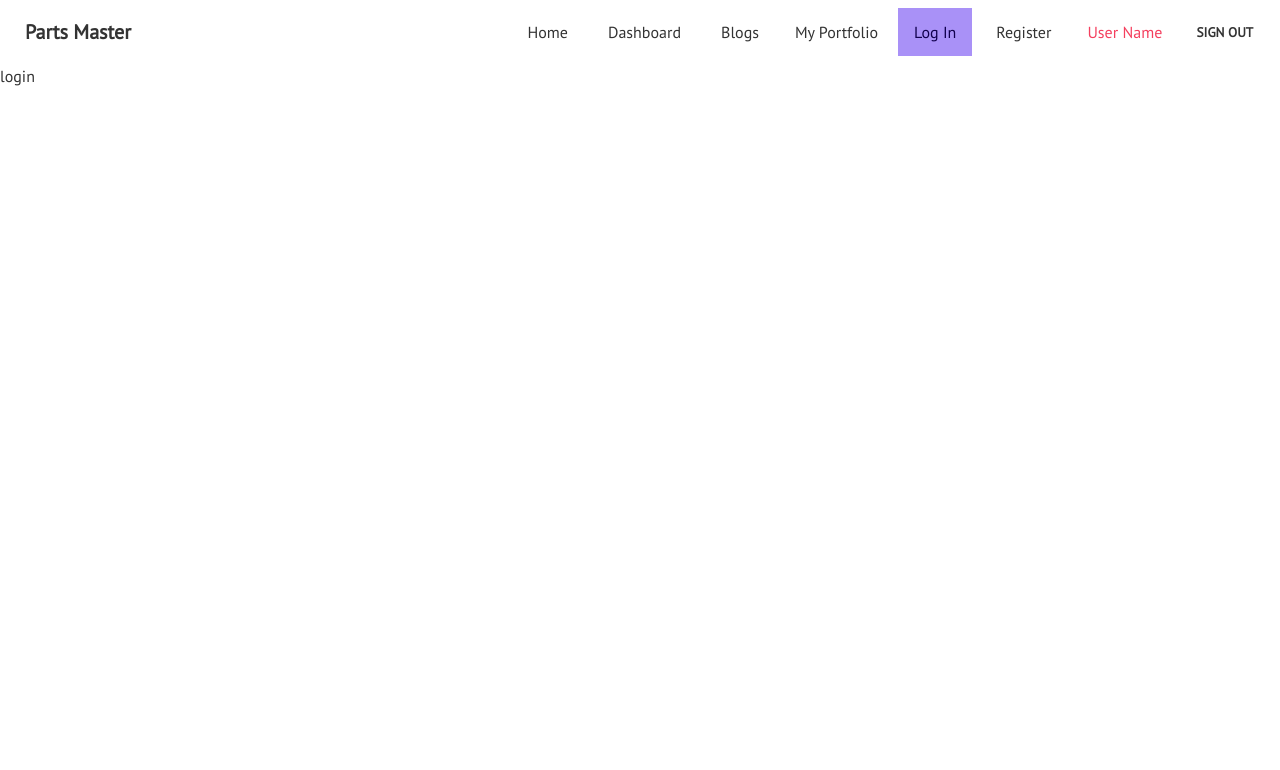
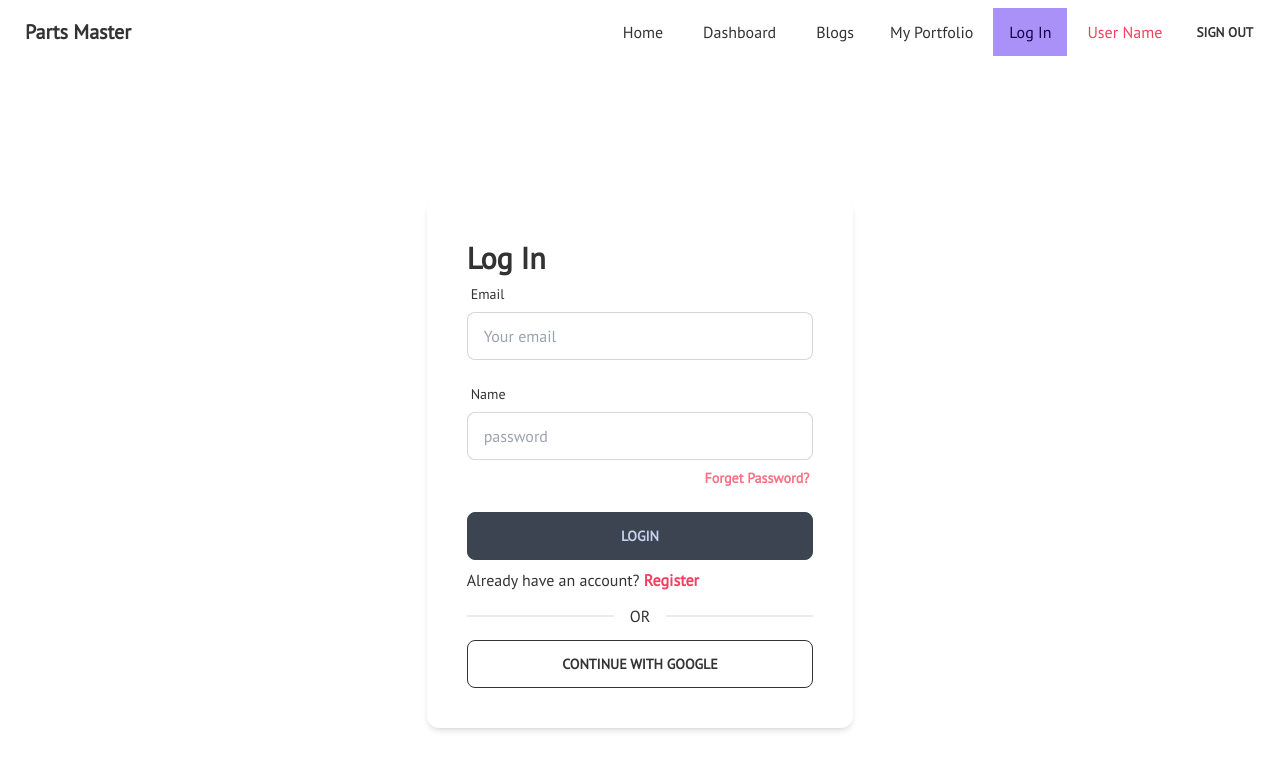
Before and after one commit to omar-faruk11/manufacturer-website, a React (Create React App) app: page /login in a window 1280 px wide. Shown: the top 770 px of the page. Built offline with nearby package versions, Linux system fonts and the light colour scheme.

Commit message:
Login & Register page added

```diff
--- a/package.json
+++ b/package.json
@@ -14,6 +14,7 @@
     "firebase": "^9.8.1",
     "react": "^18.1.0",
     "react-dom": "^18.1.0",
+    "react-hook-form": "^7.31.2",
     "react-rating": "^2.0.5",
     "react-router-dom": "^6.3.0",
     "react-scripts": "5.0.1",
--- /dev/null
+++ b/src/Components/GoogleSingIn.jsx
@@ -0,0 +1,14 @@
+import React from 'react';
+
+const GoogleSingIn = () => {
+    return (
+        <div>
+            <div className="divider">OR</div>
+            <div className="btn btn-outline w-full">
+                Continue with Google
+            </div>
+        </div>
+    );
+};
+
+export default GoogleSingIn;
--- a/src/Pages/Home/Review.jsx
+++ b/src/Pages/Home/Review.jsx
@@ -2,6 +2,7 @@ import React from 'react';
 import Rating from 'react-rating';
 import { faStar } from '@fortawesome/free-solid-svg-icons'
 import { FontAwesomeIcon } from "@fortawesome/react-fontawesome";
+
 
 
 const Review = ({ sreview }) => {
--- a/src/Pages/Login/Login.jsx
+++ b/src/Pages/Login/Login.jsx
@@ -1,9 +1,61 @@
 import React from 'react';
+import { useForm } from 'react-hook-form';
+import { Link } from 'react-router-dom';
+import GoogleSingIn from '../../Components/GoogleSingIn';
 
 const Login = () => {
+    const { register, handleSubmit, watch, formState: { errors } } = useForm();
+    const onSubmit = data => console.log(data);
     return (
-        <div>
-            login
+        <div className="h-screen w-full flex justify-center items-center">
+            <div className="w-full md:w-1/3 shadow-md rounded-xl p-10">
+                <h3 className=' text-3xl font-semibold'>Log In</h3>
+                <form onSubmit={handleSubmit(onSubmit)}>
+                    <div>
+                        <label className="label">
+                            <span className="label-text">Email</span>
+                        </label>
+                        <input type="email" placeholder="Your email" class="input input-bordered w-full" {...register("email", {
+                            required: {
+                                value: true,
+                                message: "Email is Required"
+                            },
+                            pattern: {
+                                value: /[a-z0-9]+@[a-z]+\.[a-z]{2,3}/,
+                                message: 'Provide a valid Email'
+                            }
+                        })} />
+                        <label class="label">
+                            {errors.email?.type === 'required' && <span className="label-text-alt text-red-500">{errors.email.message}</span>}
+                            {errors.email?.type === 'pattern' && <span className="label-text-alt text-red-500">{errors.email.message}</span>}
+                        </label>
+                    </div>
+
+                    <div>
+                        <label className="label">
+                            <span className="label-text">Name</span>
+                        </label>
+                        <input type="password" placeholder="password" class="input input-bordered w-full" {...register("password", {
+                            required: {
+                                value: true,
+                                message: "Password is Required"
+                            }
+                        })} />
+                        <label class="label">
+                            {errors.password?.type === 'required' && <span className="label-text-alt text-red-500">{errors.password.message}</span>}
+                            <span class="label-text ml-auto text-rose-400 font-semibold">Forget Password?</span>
+                        </label>
+                        <label class="label">
+
+                        </label>
+                    </div>
+
+                    <input className=' btn w-full' type="submit" value="LogIn" />
+                </form>
+                <p className='mt-2'>Already have an account? <Link className='text-rose-500 font-bold text-base' to="/register"> Register</Link></p>
+                <GoogleSingIn />
+            </div>
+
         </div>
     );
 };
--- a/src/Pages/Register/Register.jsx
+++ b/src/Pages/Register/Register.jsx
@@ -1,9 +1,84 @@
 import React from 'react';
+import { useForm } from 'react-hook-form';
+import { Link } from 'react-router-dom';
+import GoogleSingIn from '../../Components/GoogleSingIn';
 
 const Register = () => {
+    const { register, handleSubmit, watch, formState: { errors } } = useForm();
+    const onSubmit = data => console.log(data);
     return (
-        <div>
-            register
+        <div className="h-screen w-full flex justify-center items-center">
+            <div className="w-full md:w-1/3 shadow-md rounded-xl p-10">
+                <h3 className=' text-3xl font-semibold'>Register</h3>
+                <form onSubmit={handleSubmit(onSubmit)}>
+                    {/* register your input into the hook by invoking the "register" function */}
+                    <div>
+                        <label className="label">
+                            <span className="label-text">Name</span>
+                        </label>
+                        <input type="text" placeholder="Enter your name" class="input input-bordered w-full" {...register("name", {
+                            required: {
+                                value: true,
+                                message: "Name is Required"
+                            }
+                        })} />
+                        <label class="label">
+                        {errors.name?.type === 'required' && <span className="label-text-alt text-red-500">{errors.name.message}</span>}
+                        </label>
+                    </div>
+
+                    <div>
+                        <label className="label">
+                            <span className="label-text">Email</span>
+                        </label>
+                        <input type="email" placeholder="Your email" class="input input-bordered w-full" {...register("email", {
+                            required: {
+                                value: true,
+                                message: "Email is Required"
+                            },
+                            pattern: {
+                                value: /[a-z0-9]+@[a-z]+\.[a-z]{2,3}/,
+                                message: 'Provide a valid Email'
+                            }
+                        })} />
+                        <label class="label">
+                            {errors.email?.type === 'required' && <span className="label-text-alt text-red-500">{errors.email.message}</span>}
+                            {errors.email?.type === 'pattern' && <span className="label-text-alt text-red-500">{errors.email.message}</span>}
+                        </label>
+                    </div>
+
+                    <div>
+                        <label className="label">
+                            <span className="label-text">Name</span>
+                        </label>
+                        <input type="password" placeholder="password" class="input input-bordered w-full" {...register("password", {
+                            required: {
+                                value: true,
+                                message: "Password is Required"
+                            },
+                            minLength: {
+                                value: 6,
+                                message: 'Must be 6 characters or longer'
+                            }
+                        })} />
+                        <label class="label">
+                            {errors.password?.type === 'required' && <span className="label-text-alt text-red-500">{errors.password.message}</span>}
+                            {errors.password?.type === 'minLength' && <span className="label-text-alt text-red-500">{errors.password.message}</span>}
+                        </label>
+                    </div>
+
+
+                    {/* include validation with required or other standard HTML validation rules */}
+
+                    {/* errors will return when field validation fails  */}
+                    {errors.exampleRequired && <span>This field is required</span>}
+
+                    <input className=' btn w-full' type="submit" value="register" />
+                </form>
+                <p className='mt-2'>Already have an account? <Link className='text-rose-500 font-bold text-base' to="/login">  login</Link></p>
+                <GoogleSingIn/>
+            </div>
+
         </div>
     );
 };
--- a/src/Sheard/Navication.jsx
+++ b/src/Sheard/Navication.jsx
@@ -15,7 +15,7 @@ const Navication = () => {
                         <li><NavLink to='/blogs' className='mx-2'>Blogs</NavLink></li>
                         <li><NavLink to='/myportfolio'>My Portfolio</NavLink></li>
                         <li><NavLink to='/login' className='mx-2'>Log In</NavLink></li>
-                        <li><NavLink to='/register' className='mx-2'>Register</NavLink></li>
+                        {/* <li><NavLink to='/register' className='mx-2'>Register</NavLink></li> */}
                         <li> <button className="btn btn-ghost">Sign Out</button></li>
                         <li><button>User Name</button> </li>
                     </ul>
@@ -29,7 +29,7 @@ const Navication = () => {
                     <li><NavLink to='/blogs' className='mx-1'>Blogs</NavLink></li>
                     <li><NavLink to='/myportfolio'>My Portfolio</NavLink></li>
                     <li><NavLink to='/login' className='mx-1'>Log In</NavLink></li>
-                    <li><NavLink to='/register' className='mx-1'>Register</NavLink></li>
+                    {/* <li><NavLink to='/register' className='mx-1'>Register</NavLink></li> */}
                     <li><div className='text-rose-500'>User Name</div> </li>
                     <li> <button className="btn btn-ghost">Sign Out</button></li>
                 </ul>
--- /dev/null
+++ b/src/firebase.config.js
@@ -0,0 +1,20 @@
+// Import the functions you need from the SDKs you need
+import { initializeApp } from "firebase/app";
+import {getAuth} from "firebase/auth"
+// TODO: Add SDKs for Firebase products that you want to use
+// https://firebase.google.com/docs/web/setup#available-libraries
+
+// Your web app's Firebase configuration
+const firebaseConfig = {
+  apiKey: process.env.REACT_APP_API_KEY,
+  authDomain: process.env.REACT_APP_AUTH_DOMAIN,
+  projectId: process.env.REACT_APP_PROJECT_ID,
+  storageBucket: process.env.REACT_APP_STORAGE_BUCKET,
+  messagingSenderId: process.env.REACT_APP_MESSAGING_SENDER_ID,
+  appId: process.env.REACT_APP_APP_ID,
+};
+
+// Initialize Firebase
+const app = initializeApp(firebaseConfig);
+const auth = getAuth(app)
+export default auth;
```
Also changed, not shown: src/Pages/Home/BusinessSummary.jsx (+19 -4 lines), 1 other file (tests, documents, lock files or other folders).
